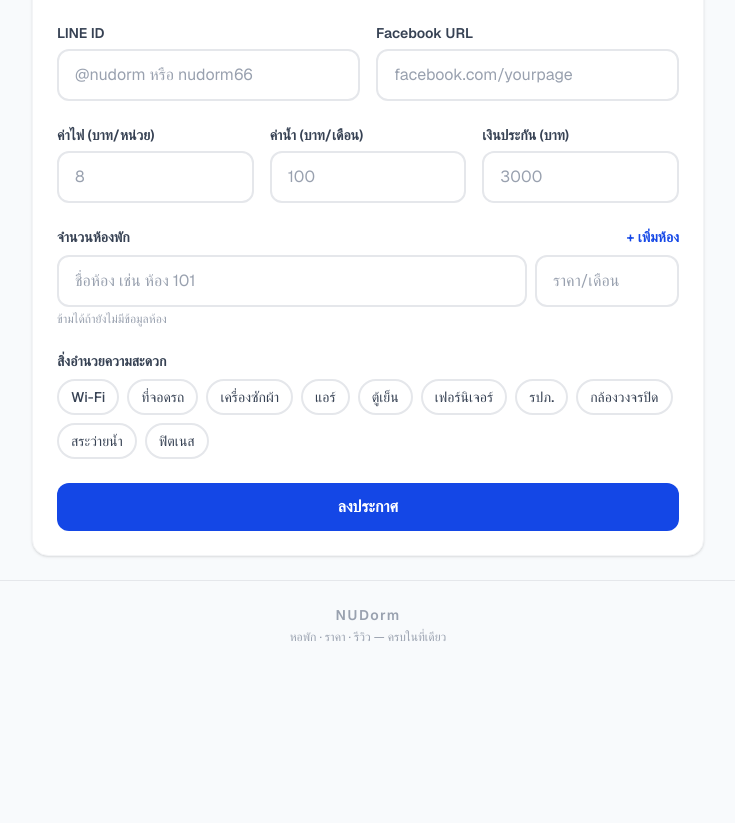
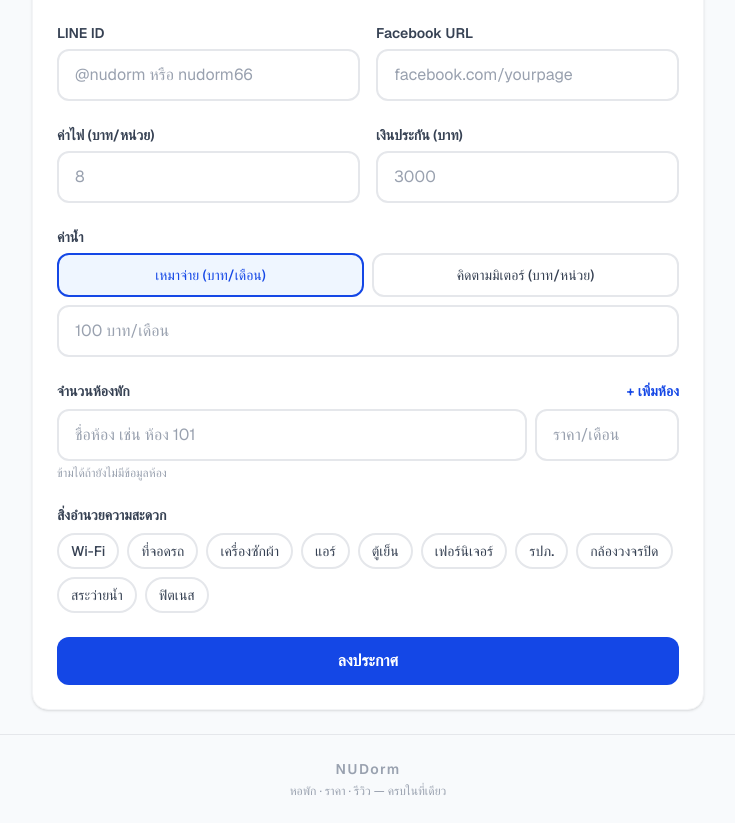
Before and after one commit to Panuwatjr-05/NUDorm, a Next.js app in the folder nudorm/: page /listings/new in a window 1280 px wide. Shown: the part 1072-1895 px from the top of the page, without its empty margins (272-1007 px from the left). Before the commit the page ends 1741 px from the top, so only its background shows below. Built offline with nearby package versions, Linux system fonts and the light colour scheme; no server answers.

Commit message:
add water rate type selector

```diff
--- a/nudorm/app/(owner)/listings/[id]/edit/page.tsx
+++ b/nudorm/app/(owner)/listings/[id]/edit/page.tsx
@@ -23,6 +23,7 @@ export default function EditListingPage({ params }: { params: Promise<{ id: stri
     facebookUrl: "",
     electricityRate: "",
     waterRate: "",
+    waterRateType: "FLAT",
     deposit: "",
     isAvailable: true,
     amenities: [] as string[],
@@ -51,6 +52,7 @@ export default function EditListingPage({ params }: { params: Promise<{ id: stri
           facebookUrl: data.facebookUrl ?? "",
           electricityRate: data.electricityRate?.toString() ?? "",
           waterRate: data.waterRate?.toString() ?? "",
+          waterRateType: data.waterRateType ?? "FLAT",
           deposit: data.deposit?.toString() ?? "",
           isAvailable: data.isAvailable ?? true,
           amenities: data.amenities ?? [],
@@ -223,19 +225,12 @@ export default function EditListingPage({ params }: { params: Promise<{ id: stri
           </div>
         </div>
 
-        <div className="grid grid-cols-3 gap-4">
+        <div className="grid grid-cols-2 gap-4">
           <div>
             <label className={labelClass}>ค่าไฟ (บาท/หน่วย)</label>
             <input type="number" min="0" placeholder="8"
               value={form.electricityRate}
               onChange={(e) => setForm({ ...form, electricityRate: e.target.value })}
-              className={inputClass} />
-          </div>
-          <div>
-            <label className={labelClass}>ค่าน้ำ (บาท/เดือน)</label>
-            <input type="number" min="0" placeholder="100"
-              value={form.waterRate}
-              onChange={(e) => setForm({ ...form, waterRate: e.target.value })}
               className={inputClass} />
           </div>
           <div>
@@ -245,6 +240,34 @@ export default function EditListingPage({ params }: { params: Promise<{ id: stri
               onChange={(e) => setForm({ ...form, deposit: e.target.value })}
               className={inputClass} />
           </div>
+        </div>
+
+        <div>
+          <label className={labelClass}>ค่าน้ำ</label>
+          <div className="grid grid-cols-2 gap-2 mb-2">
+            {[
+              { value: "FLAT", label: "เหมาจ่าย (บาท/เดือน)" },
+              { value: "METERED", label: "คิดตามมิเตอร์ (บาท/หน่วย)" },
+            ].map((opt) => (
+              <button
+                key={opt.value}
+                type="button"
+                onClick={() => setForm({ ...form, waterRateType: opt.value })}
+                className={`py-2.5 rounded-xl border-2 text-sm font-medium transition-colors ${
+                  form.waterRateType === opt.value
+                    ? "border-blue-700 bg-blue-50 text-blue-700"
+                    : "border-gray-200 text-gray-700 hover:border-blue-400"
+                }`}
+              >
+                {opt.label}
+              </button>
+            ))}
+          </div>
+          <input type="number" min="0"
+            placeholder={form.waterRateType === "FLAT" ? "100 บาท/เดือน" : "18 บาท/หน่วย"}
+            value={form.waterRate}
+            onChange={(e) => setForm({ ...form, waterRate: e.target.value })}
+            className={inputClass} />
         </div>
 
         <div className="flex items-center gap-3">
--- a/nudorm/app/(owner)/listings/new/page.tsx
+++ b/nudorm/app/(owner)/listings/new/page.tsx
@@ -25,6 +25,7 @@ export default function NewListingPage() {
     facebookUrl: "",
     electricityRate: "",
     waterRate: "",
+    waterRateType: "FLAT",
     deposit: "",
     amenities: [] as string[],
   });
@@ -254,10 +255,33 @@ export default function NewListingPage() {
           {field("Facebook URL", input("facebookUrl", { placeholder: "facebook.com/yourpage" }))}
         </div>
 
-        <div className="grid grid-cols-3 gap-4">
+        <div className="grid grid-cols-2 gap-4">
           {field("ค่าไฟ (บาท/หน่วย)", input("electricityRate", { type: "number", min: "0", placeholder: "8" }))}
-          {field("ค่าน้ำ (บาท/เดือน)", input("waterRate", { type: "number", min: "0", placeholder: "100" }))}
           {field("เงินประกัน (บาท)", input("deposit", { type: "number", min: "0", placeholder: "3000" }))}
+        </div>
+
+        <div>
+          <label className="block text-sm font-semibold text-gray-700 mb-1.5">ค่าน้ำ</label>
+          <div className="grid grid-cols-2 gap-2 mb-2">
+            {[
+              { value: "FLAT", label: "เหมาจ่าย (บาท/เดือน)" },
+              { value: "METERED", label: "คิดตามมิเตอร์ (บาท/หน่วย)" },
+            ].map((opt) => (
+              <button
+                key={opt.value}
+                type="button"
+                onClick={() => setForm({ ...form, waterRateType: opt.value })}
+                className={`py-2.5 rounded-xl border-2 text-sm font-medium transition-colors ${
+                  form.waterRateType === opt.value
+                    ? "border-blue-700 bg-blue-50 text-blue-700"
+                    : "border-gray-200 text-gray-700 hover:border-blue-400"
+                }`}
+              >
+                {opt.label}
+              </button>
+            ))}
+          </div>
+          {input("waterRate", { type: "number", min: "0", placeholder: form.waterRateType === "FLAT" ? "100 บาท/เดือน" : "18 บาท/หน่วย" })}
         </div>
 
         {/* Rooms */}
--- a/nudorm/app/(student)/dorms/[id]/page.tsx
+++ b/nudorm/app/(student)/dorms/[id]/page.tsx
@@ -44,7 +44,7 @@ export default async function DormDetailPage({ params }: { params: Promise<{ id:
       }))
     : false;
 
-  const dormFull = dorm as typeof dorm & { lineId?: string | null; facebookUrl?: string | null; electricityRate?: number | null; waterRate?: number | null; deposit?: number | null };
+  const dormFull = dorm as typeof dorm & { lineId?: string | null; facebookUrl?: string | null; electricityRate?: number | null; waterRate?: number | null; waterRateType?: string | null; deposit?: number | null };
 
   return (
     <div className="max-w-5xl mx-auto pb-16">
@@ -205,7 +205,12 @@ export default async function DormDetailPage({ params }: { params: Promise<{ id:
                   {dormFull.waterRate && (
                     <div className="flex justify-between text-sm">
                       <span className="text-gray-500">ค่าน้ำ</span>
-                      <span className="font-semibold text-gray-800">฿{dormFull.waterRate}/เดือน</span>
+                      <span className="font-semibold text-gray-800">
+                        ฿{dormFull.waterRate}/{dormFull.waterRateType === "METERED" ? "หน่วย" : "เดือน"}
+                        <span className="text-xs text-gray-400 font-normal ml-1">
+                          ({dormFull.waterRateType === "METERED" ? "ตามมิเตอร์" : "เหมาจ่าย"})
+                        </span>
+                      </span>
                     </div>
                   )}
                   {dormFull.deposit && (
--- a/nudorm/app/api/dorms/[id]/route.ts
+++ b/nudorm/app/api/dorms/[id]/route.ts
@@ -56,6 +56,7 @@ export async function PUT(req: NextRequest, { params }: { params: Promise<{ id:
       facebookUrl: body.facebookUrl || null,
       electricityRate: body.electricityRate ? parseInt(body.electricityRate) : null,
       waterRate: body.waterRate ? parseInt(body.waterRate) : null,
+      waterRateType: body.waterRateType === "METERED" ? "METERED" : "FLAT",
       deposit: body.deposit ? parseInt(body.deposit) : null,
     },
   });
--- a/nudorm/app/api/dorms/route.ts
+++ b/nudorm/app/api/dorms/route.ts
@@ -51,7 +51,7 @@ export async function POST(req: NextRequest) {
   }
 
   const body = await req.json();
-  const { name, description, price, priceMax, type, lat, lng, address, phone, lineId, facebookUrl, amenities, images, rooms, electricityRate, waterRate, deposit } = body;
+  const { name, description, price, priceMax, type, lat, lng, address, phone, lineId, facebookUrl, amenities, images, rooms, electricityRate, waterRate, waterRateType, deposit } = body;
 
   if (!name || !price || !type || !lat || !lng || !address) {
     return NextResponse.json({ error: "กรุณากรอกข้อมูลที่จำเป็น" }, { status: 400 });
@@ -75,6 +75,7 @@ export async function POST(req: NextRequest) {
       ownerId: session.user.id,
       electricityRate: electricityRate ? parseInt(electricityRate) : null,
       waterRate: waterRate ? parseInt(waterRate) : null,
+      waterRateType: waterRateType === "METERED" ? "METERED" : "FLAT",
       deposit: deposit ? parseInt(deposit) : null,
     },
   });
```
Also changed, not shown: 2 other files (tests, documents, lock files or other folders).
